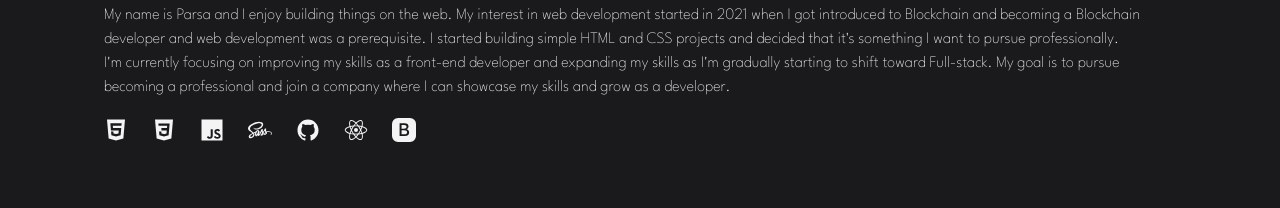
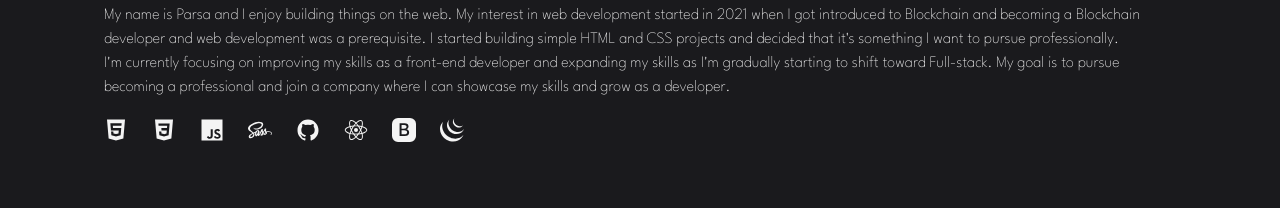
Before and after one commit to Parsa-Parishan/My-Portfolio, a React (Create React App) app: page / in a window 1280 px wide. Shown: the part 864-1072 px from the top of the page. Built offline with nearby package versions, Linux system fonts and the light colour scheme; a web font is replaced by a local one.

Commit message:
add new skill

```diff
--- a/src/components/About-me.js
+++ b/src/components/About-me.js
@@ -8,6 +8,7 @@ import {
   IoLogoGithub,
   IoLogoReact,
 } from "react-icons/io5";
+import { SiJquery } from "react-icons/si";
 import { BsFillBootstrapFill } from "react-icons/bs";
 import weather from "../images/screenshots/weather.png";
 import note from "../images/screenshots/note.png";
@@ -75,6 +76,9 @@ export default function About() {
               </li>
               <li className="tool bootstrap">
                 <BsFillBootstrapFill />
+              </li>
+              <li className="tool jquery">
+                <SiJquery />
               </li>
             </ul>
           </div>
```
Also changed, not shown: 1 other file (tests, documents, lock files or other folders).
